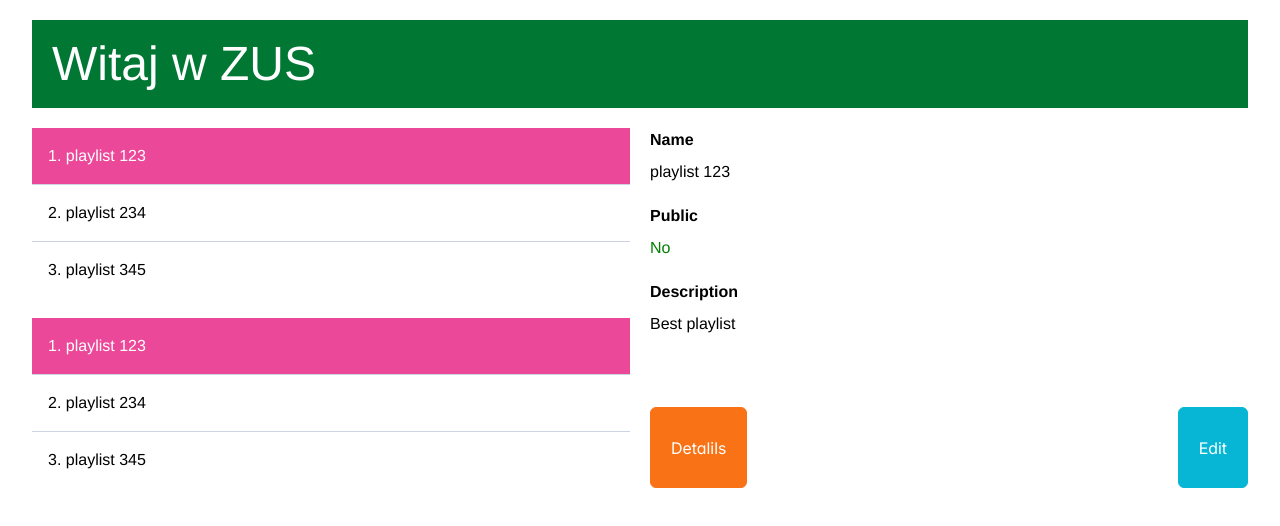
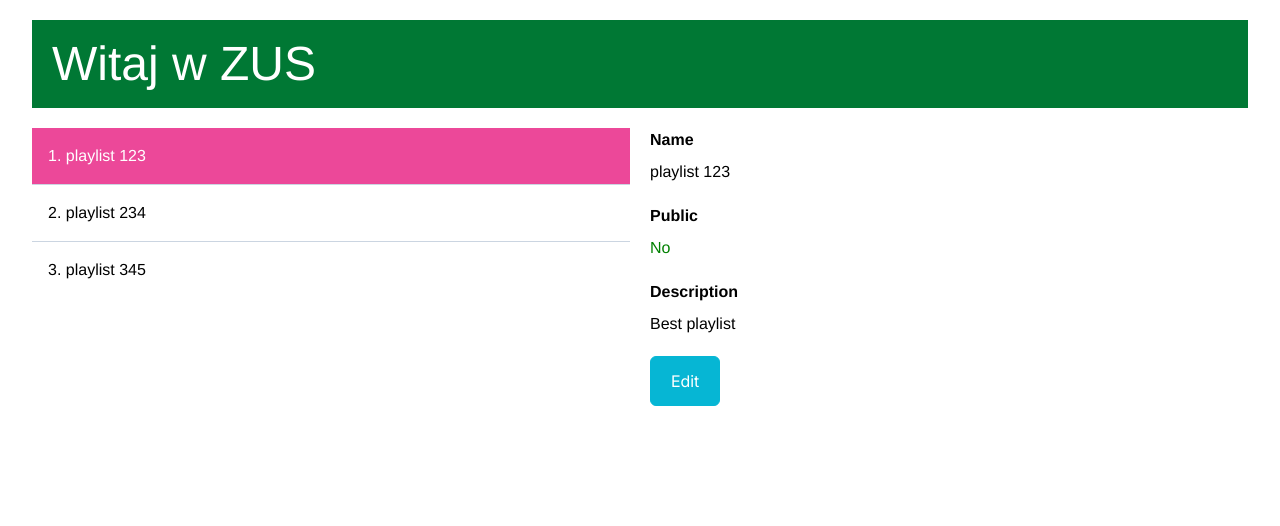
Before and after one commit to slawekppr/zus-react, a React (Vite) app: page / in a window 1280 px wide. Shown: the top 526 px of the page. Built offline with nearby package versions, Linux system fonts and the light colour scheme; a web font is replaced by a local one.

Commit message:
Exercise: Fix buttons - add props / callbackPRops

```diff
--- a/src/playlists/components/PlaylistDetails.tsx
+++ b/src/playlists/components/PlaylistDetails.tsx
@@ -43,7 +43,7 @@ const PlaylistDetails = (props: Props) => {
         </div>
 
         <div className="flex justify-between">
-          {/* <Button>Edit</Button> */}
+          <Button>Edit</Button>
         </div>
       </div>
     </div>
--- a/src/playlists/components/PlaylistEditor.tsx
+++ b/src/playlists/components/PlaylistEditor.tsx
@@ -1,3 +1,4 @@
+import { Button } from "primereact/button";
 import React, { useState } from "react";
 
 type Props = {};
@@ -64,6 +65,11 @@ const PlaylistEditor = (props: Props) => {
             onChange={changeHandler}
           ></textarea>
         </div>
+
+        <div className="flex justify-between">
+          <Button severity="warning">Cancel</Button>
+          <Button>Save</Button>
+        </div>
       </div>
     </div>
   );
--- a/src/playlists/containers/PlaylistView.tsx
+++ b/src/playlists/containers/PlaylistView.tsx
@@ -8,14 +8,15 @@ import { mockPlaylists } from "../../common/fixtures/mockPlaylists";
 type Modes = "details" | "editor";
 
 const PlaylistView = () => {
+  const playlists = mockPlaylists;
+
   const [mode, setMode] = useState<Modes>("details");
-
-  const playlists = mockPlaylists;
   const [selectedId, setSelectedId] = useState("123");
   const [selected, setSelected] = useState(playlists[0]);
 
   const selectPlaylistById = (id: string) => {
     setSelectedId(id);
+    setSelected(playlists.find((p) => p.id === id)!);
   };
 
   const showDetails = () => {
@@ -37,26 +38,15 @@ const PlaylistView = () => {
             selectedId={selectedId}
             onSelect={selectPlaylistById}
           />
-
-          <PlaylistList
-            playlists={playlists}
-            selectedId={selectedId}
-            onSelect={selectPlaylistById}
-          />
-
-          {/* <input type="text" value={selected.name} onKeyDown={e => {}} /> */}
         </div>
 
         <div className="grid gap-5">
-          {mode == "details" && <PlaylistDetails />}
-          {mode == "editor" && <PlaylistEditor />}
-
-          <div className="flex justify-between">
-            <Button severity="warning" onClick={showDetails}>
-              Detalils
-            </Button>
-            <Button onClick={() => showEditor()}>Edit</Button>
-          </div>
+          {mode == "details" && (
+            <PlaylistDetails playlist={selected} onEdit={showEditor} />
+          )}
+          {mode == "editor" && (
+            <PlaylistEditor playlist={selected} onCancel={showDetails} />
+          )}
         </div>
       </div>
     </div>
```
